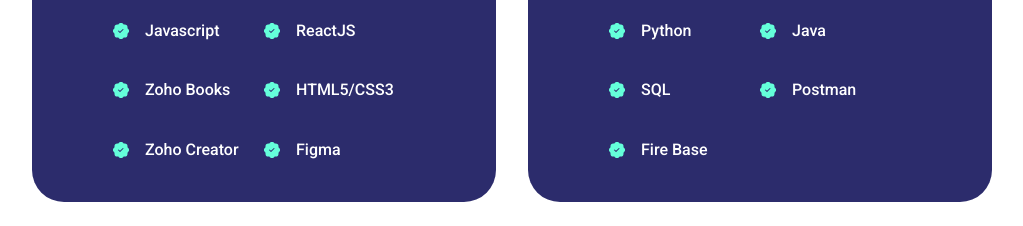
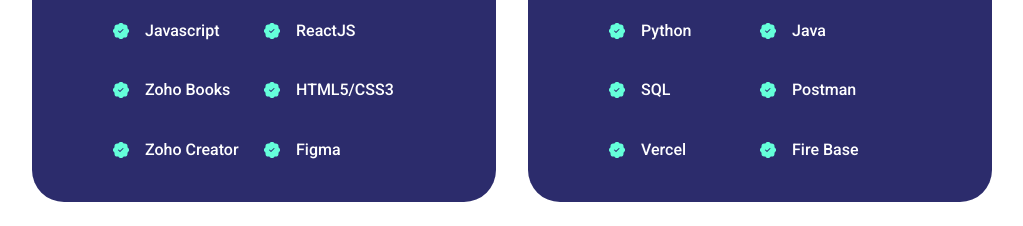
Before and after one commit to Kylapurity/Purity_Kyla_Portfolio, a React (Create React App) app: page / in a window 1280 px wide. Shown: the part 1800-2026 px from the top of the page, without its empty margins (128-1151 px from the left). Built offline with nearby package versions, Linux system fonts and the light colour scheme.

Commit message:
update con

```diff
--- a/src/components/experience/Experience.jsx
+++ b/src/components/experience/Experience.jsx
@@ -71,10 +71,10 @@
               <BsFillPatchCheckFill className="experience__details-icon" />
               <h4>Postman</h4>
             </article>
-            {/* <article className="experience__details">
+            <article className="experience__details">
               <BsFillPatchCheckFill className="experience__details-icon" />
-              <h4>MongoDB</h4>
-            </article> */}
+              <h4>Vercel </h4>
+            </article>
             <article className="experience__details">
               <BsFillPatchCheckFill className="experience__details-icon" />
               <h4>Fire Base</h4>
```
